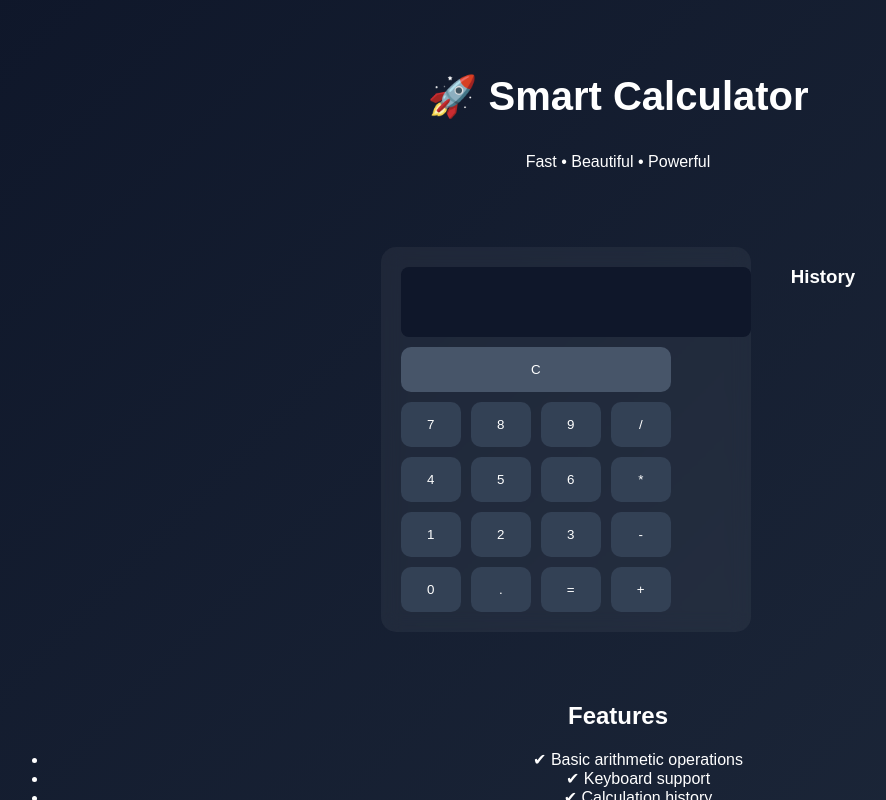
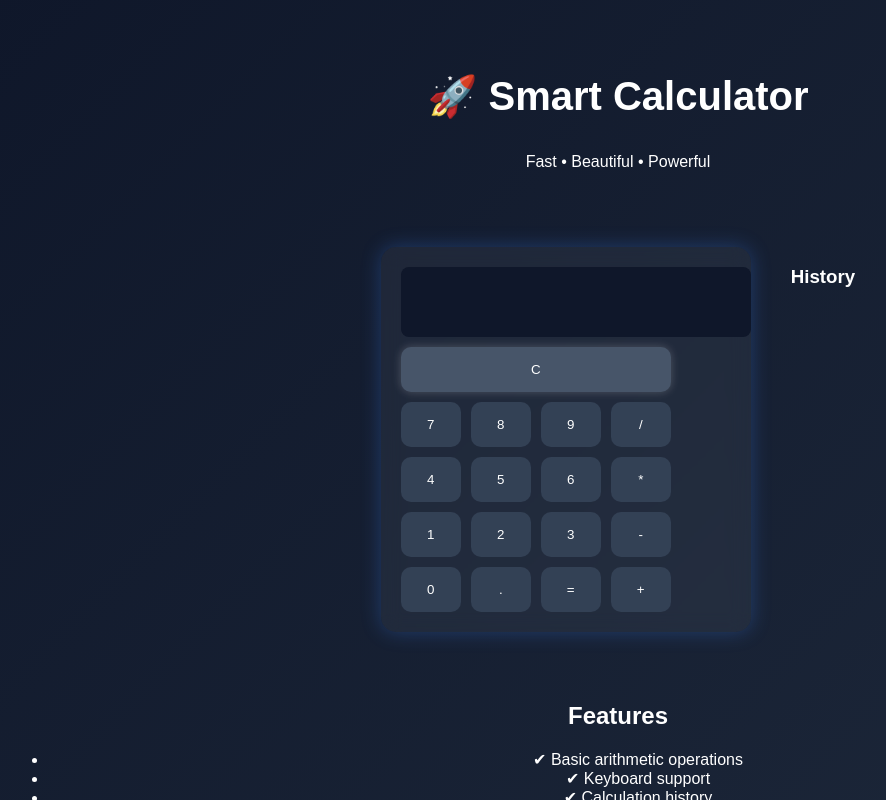
Before and after one commit to sanikabhanuse677-cyber/reactcalc, a React (Create React App) app: page / in a window 1280 px wide. In both pictures the pointer is over the button 557 px from the left and 369 px from the top of the page. Shown: the top 800 px of the page, without its empty margins (22-908 px from the left). Built offline with nearby package versions, Linux system fonts and the light colour scheme.

Commit message:
Update App.css

```diff
--- a/src/App.css
+++ b/src/App.css
@@ -98,3 +98,9 @@ footer {
 .history {
   padding-left: 10px;
 }
+.calculator {
+  box-shadow: 0 0 20px rgba(59,130,246,0.3);
+}
+button:hover {
+  box-shadow: 0 0 10px rgba(255,255,255,0.2);
+}
```
